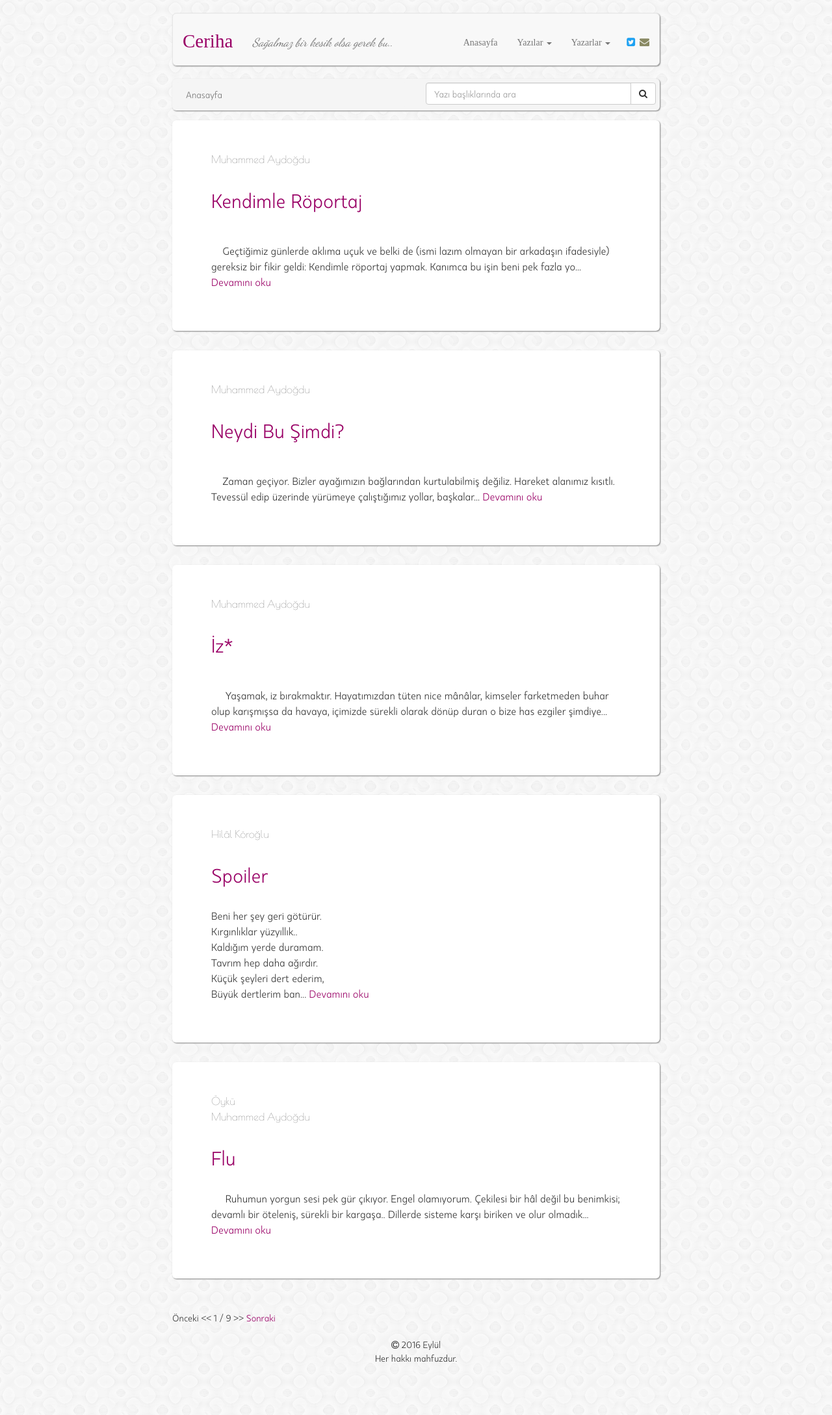
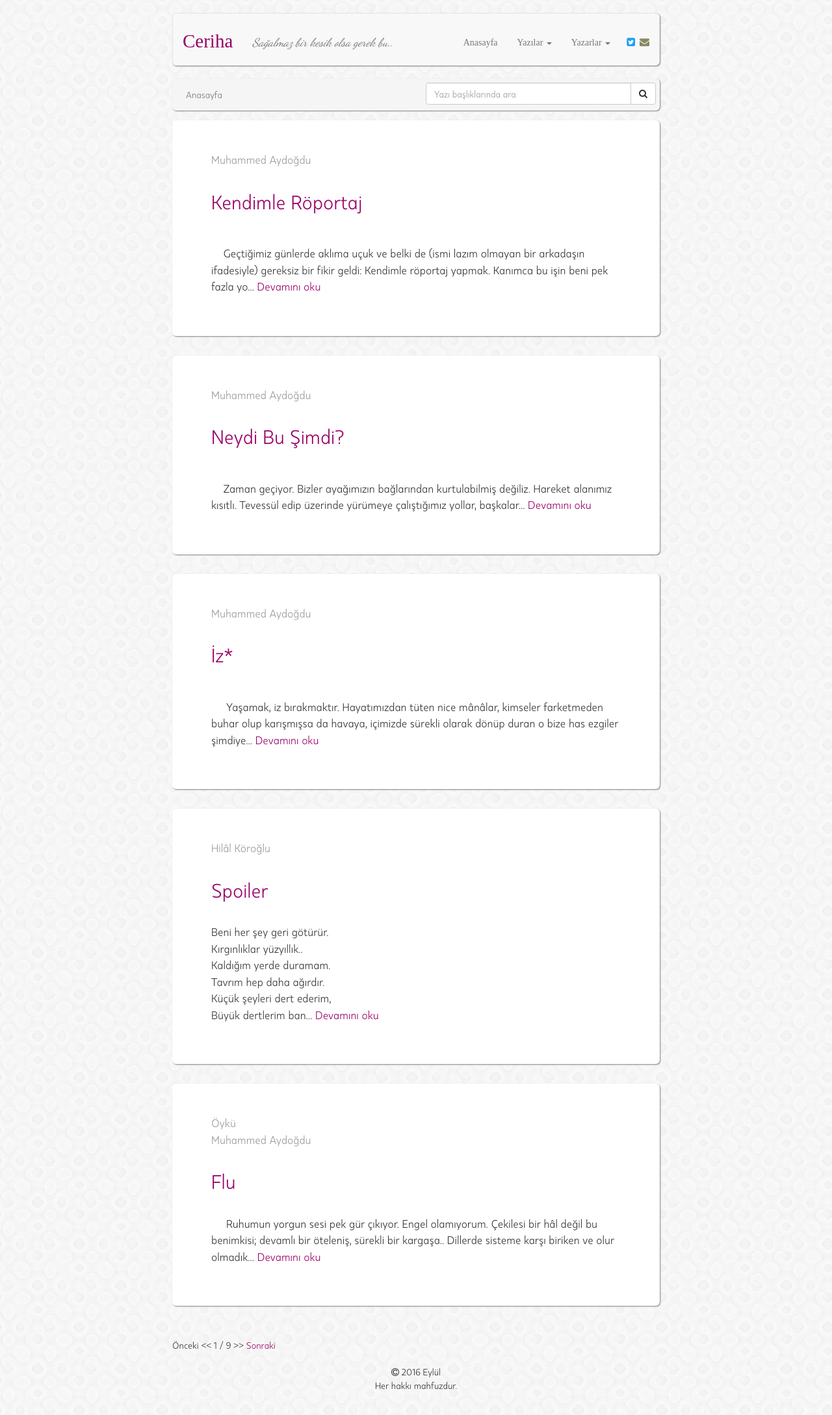
Before and after one commit to muhammedaydogdu/muhammedaydogdu.github.io, a Jekyll site: the page built from index.html, in a window 1280 px wide. Shown: the whole page at 65% size. Built offline with Jekyll 4.4.1, drawn with Linux system fonts in a browser that asks for light colours; some web fonts are replaced; the list of posts is cut into pages by our own code; before the commit the page ends 2135 px from its top, so only the background shows below that.

Commit message:
Update style.css

```diff
--- a/css/style.css
+++ b/css/style.css
@@ -95,12 +95,12 @@
 }
 
 .container .jumbotron p {
-  font-size: 16px;
+  font-size: 17px;
 }
 
 .data {
   color: #999;
-  font-family: "Poiret One", "Times New Roman", serif;
+  font-family: "Kappa", "Times New Roman", serif;
   font-size: 12px;
   margin-bottom: 0;
 }
```
